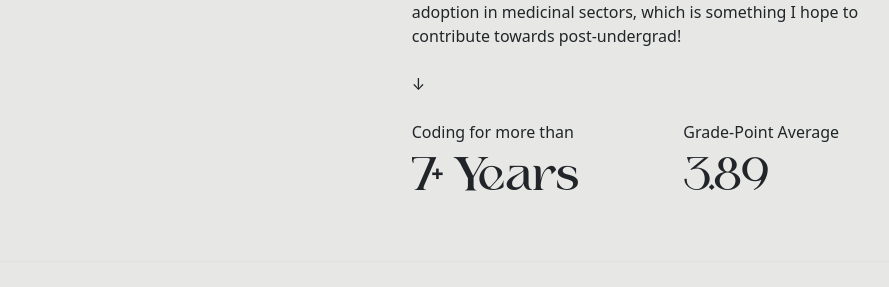
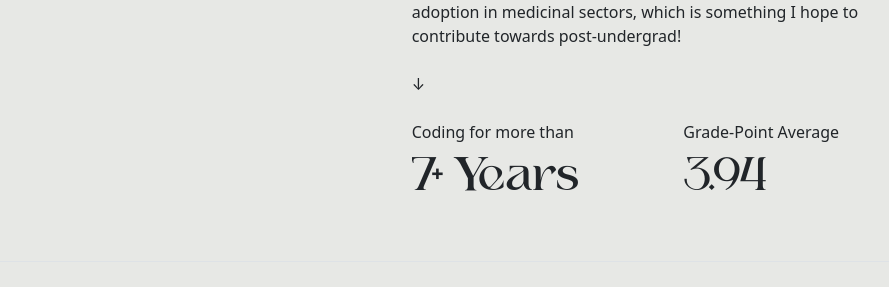
Before and after one commit to devp19/portfolio-react-app, a React (Create React App) app in the folder portfolio-website/: page / in a window 1280 px wide. Shown: the part 1360-1647 px from the top of the page, without its empty margins (211-1100 px from the left). Built offline with nearby package versions, Linux system fonts and the light colour scheme.

Commit message:
Update Home.js

```diff
--- a/portfolio-website/src/components/pages/Home.js
+++ b/portfolio-website/src/components/pages/Home.js
@@ -94,7 +94,7 @@ function Home() {
                                         <span className="bold">Grade-Point Average</span>
                                         <br /><br />
                                         <div className="custom pb-4">
-                                            3.89
+                                            3.94
                                         </div>
                                     </div>
                                 </div>
```
